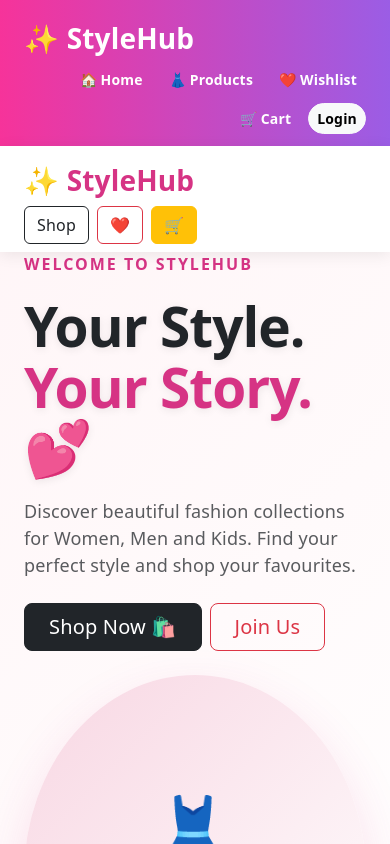
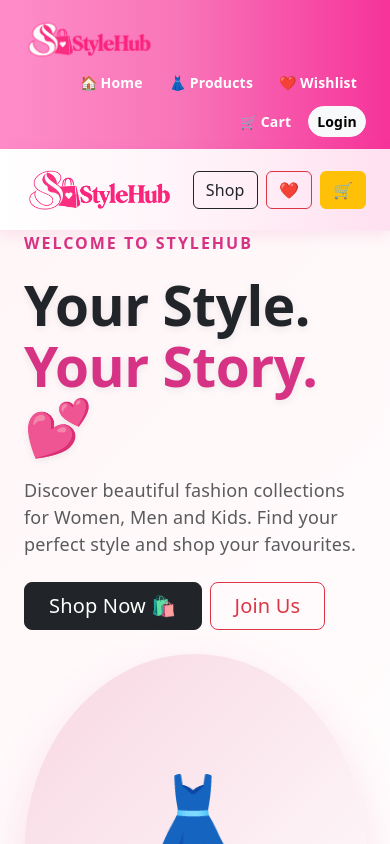
Before and after one commit to raginap2005-design/fashion-store, a React (Vite) app in the folder client/: page / in a window 390 px wide. Shown: the top 844 px of the page. Built offline with nearby package versions, Linux system fonts and the light colour scheme; no server answers.

Commit message:
Remove refresh button and update responsive styles

```diff
--- a/client/src/App.css
+++ b/client/src/App.css
@@ -182,3 +182,43 @@
     border-right-color: var(--border);
   }
 }
+
+
+/* Mobile Responsive */
+@media screen and (max-width: 768px) {
+  body {
+    overflow-x: hidden;
+  }
+
+  img {
+    max-width: 100%;
+    height: auto;
+  }
+
+  #center {
+    padding: 24px 16px;
+    gap: 16px;
+  }
+
+  #next-steps > div {
+    padding: 20px 16px;
+  }
+
+  #next-steps ul {
+    flex-wrap: wrap;
+    justify-content: center;
+  }
+
+  #next-steps ul li {
+    max-width: 100%;
+  }
+
+  #docs {
+    border-right: none;
+    border-bottom: 1px solid var(--border);
+  }
+
+  #spacer {
+    height: 32px;
+  }
+}
--- a/client/src/App.jsx
+++ b/client/src/App.jsx
@@ -46,35 +46,54 @@ function Home() {
       <nav
   className="navbar navbar-expand-lg"
   style={{
-          backgroundColor: "#ffffff",
-          boxShadow: "0 3px 15px rgba(0,0,0,0.08)",
+    background: "linear-gradient(90deg, #ffffff 0%, #fff0f7 60%, #ffe0f0 100%)",
+    boxShadow: "0 3px 15px rgba(214, 51, 132, 0.12)",
+    borderBottom: "1px solid #fce7f3",
   }}
 >
-        {/* <div className="container"> */}
   <div className="container-fluid px-4 px-md-5">
     <Link
       to="/"
       className="navbar-brand fw-bold"
       style={{
-              color: "#d63384",
-              fontSize: "28px",
+        display: "flex",
+        alignItems: "center",
+        textDecoration: "none",
       }}
     >
-            ✨ StyleHub
+      <img
+        src="/images/stylehub-logo.png"
+        alt="StyleHub"
+        style={{
+          width: "150px",
+          height: "55px",
+          objectFit: "contain",
+          display: "block",
+        }}
+      />
     </Link>
 
     <div className="d-flex gap-2">
       {role !== "admin" && (
         <>
-      <Link to="/products" className="btn btn-outline-dark">
+          <Link
+            to="/products"
+            className="btn btn-outline-dark"
+          >
             Shop
           </Link>
 
-      <Link to="/wishlist" className="btn btn-outline-danger">
+          <Link
+            to="/wishlist"
+            className="btn btn-outline-danger"
+          >
             ❤️
           </Link>
 
-      <Link to="/cart" className="btn btn-warning">
+          <Link
+            to="/cart"
+            className="btn btn-warning"
+          >
             🛒
           </Link>
         </>
@@ -82,7 +101,6 @@ function Home() {
     </div>
   </div>
 </nav>
-
       {/* HERO SECTION */}
 
       {/* <div className="container"> */}
--- a/client/src/components/Navbar.jsx
+++ b/client/src/components/Navbar.jsx
@@ -1,4 +1,3 @@
-
 import { Link, useNavigate } from "react-router-dom";
 import toast from "react-hot-toast";
 
@@ -21,139 +20,114 @@ function Navbar() {
     <nav
       className="navbar navbar-expand-lg"
       style={{
-        background:
-          "linear-gradient(90deg, #f6339a, #9b5de5)",
+  background: "linear-gradient(90deg, #ff8dca 0%, #f876b9 45%, #f6339a 100%)" ,
   padding: "12px 0",
+    boxShadow: "0 2px 10px rgba(214, 51, 132, 0.12)" ,
 }}
     >
-      {/* <div className="container"> */}
-
       <div className="container-fluid px-4 px-md-5 d-flex align-items-center">
 
-        {/* LOGO */}
-
+        {/* WHITE LOGO FOR PINK-PURPLE NAVBAR */}
         <Link
           to="/"
-          className="navbar-brand fw-bold"
+          className="navbar-brand m-0 p-0"
           style={{
-            color: "white",
-            fontSize: "28px",
+            display: "flex",
+            alignItems: "center",
+            flexShrink: 0,
           }}
         >
-          ✨ StyleHub
+          <img
+            src="/images/stylehub-white-logo.png"
+            alt="StyleHub"
+            style={{
+              width: "130px",
+              height: "55px",
+              objectFit: "contain",
+              display: "block",
+            }}
+          />
         </Link>
 
         {/* MENU */}
-
-        {/* <div className="d-flex align-items-center gap-2"> */}
-
         <div className="d-flex align-items-center gap-2 ms-auto flex-wrap justify-content-end">
 
           {/* HOME */}
-
           <Link
             to="/"
             className="btn btn-sm"
-            style={{
-              color: "white",
-              fontWeight: "600",
-            }}
+            style={{ color: "white", fontWeight: "600" }}
           >
             🏠 Home
           </Link>
 
           {/* PRODUCTS */}
-
           {role !== "admin" && (
             <Link
               to="/products"
               className="btn btn-sm"
-    style={{
-      color: "white",
-      fontWeight: "600",
-    }}
+              style={{ color: "white", fontWeight: "600" }}
             >
               👗 Products
             </Link>
           )}
 
           {/* WISHLIST */}
-
           {role !== "admin" && (
             <Link
               to="/wishlist"
               className="btn btn-sm"
-    style={{
-      color: "white",
-      fontWeight: "600",
-    }}
+              style={{ color: "white", fontWeight: "600" }}
             >
               ❤️ Wishlist
             </Link>
           )}
 
           {/* CART */}
-
           {role !== "admin" && (
             <Link
               to="/cart"
               className="btn btn-sm"
-    style={{
-      color: "white",
-      fontWeight: "600",
-    }}
+              style={{ color: "white", fontWeight: "600" }}
             >
               🛒 Cart
             </Link>
           )}
 
           {/* USER DASHBOARD */}
-
           {token && role === "user" && (
             <Link
               to="/dashboard"
               className="btn btn-sm"
-              style={{
-                color: "white",
-                fontWeight: "600",
-              }}
+              style={{ color: "white", fontWeight: "600" }}
             >
               👤 Dashboard
             </Link>
           )}
 
           {/* MY ORDERS */}
-
           {token && role === "user" && (
             <Link
               to="/my-orders"
               className="btn btn-sm"
-              style={{
-                color: "white",
-                fontWeight: "600",
-              }}
+              style={{ color: "white", fontWeight: "600" }}
             >
               📦 My Orders
             </Link>
           )}
 
           {/* ADMIN DASHBOARD */}
-
           {token && role === "admin" && (
             <Link
               to="/admin"
               className="btn btn-sm"
-              style={{
-                color: "white",
-                fontWeight: "600",
-              }}
+              style={{ color: "white", fontWeight: "600" }}
             >
               👑 Admin
             </Link>
           )}
 
           {/* LOGIN */}
-
           {!token && (
             <Link
               to="/login"
@@ -168,7 +142,6 @@ function Navbar() {
           )}
 
           {/* LOGOUT */}
-
           {token && (
             <button
               onClick={logout}
--- a/client/src/index.css
+++ b/client/src/index.css
@@ -108,3 +108,31 @@ code {
     font-size: 20px;
   }
 }
+
+/* Mobile Responsive */
+@media screen and (max-width: 768px) {
+  html,
+  body,
+  #root {
+    width: 100%;
+    max-width: 100%;
+  }
+
+  body {
+    overflow-x: hidden;
+  }
+
+  h1 {
+    font-size: 28px;
+    letter-spacing: -0.5px;
+  }
+
+  h2 {
+    font-size: 21px;
+  }
+
+  img {
+    max-width: 100%;
+    height: auto;
+  }
+}
--- a/client/src/pages/MyOrders.jsx
+++ b/client/src/pages/MyOrders.jsx
@@ -169,13 +169,7 @@ function MyOrders() {
         </div>
 
         <div className="d-flex gap-2 flex-wrap">
-          <button
-            className="btn btn-outline-secondary"
-            onClick={() => fetchOrders()}
-            disabled={loading}
-          >
-            ↻ Refresh
-          </button>
+
 
           <button
             className="btn btn-dark"
```
Also changed, not shown: client/public/images/stylehub-logo.png (added), client/public/images/stylehub-white-logo.png (added). Lines whose indentation alone changed are shown as unchanged.
